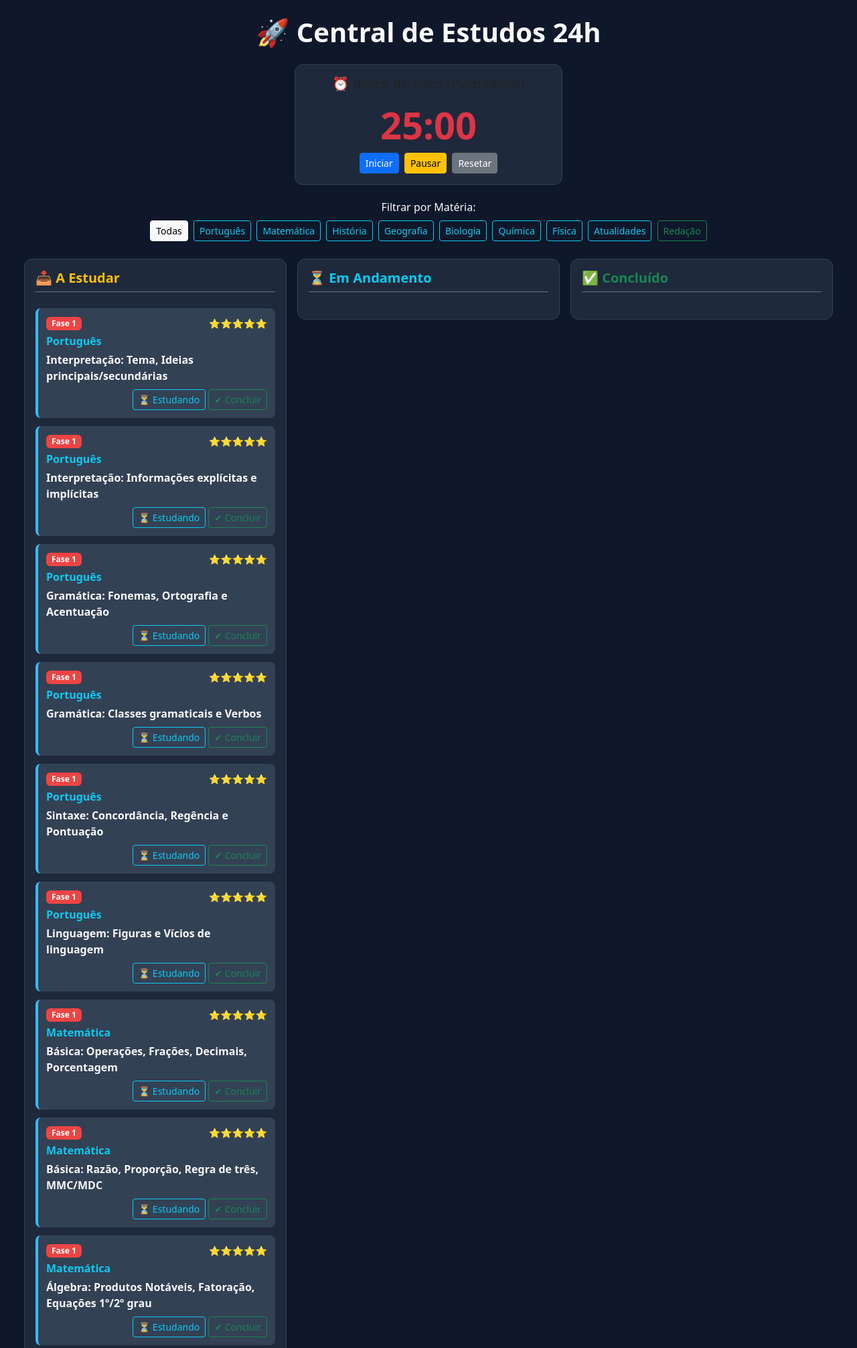
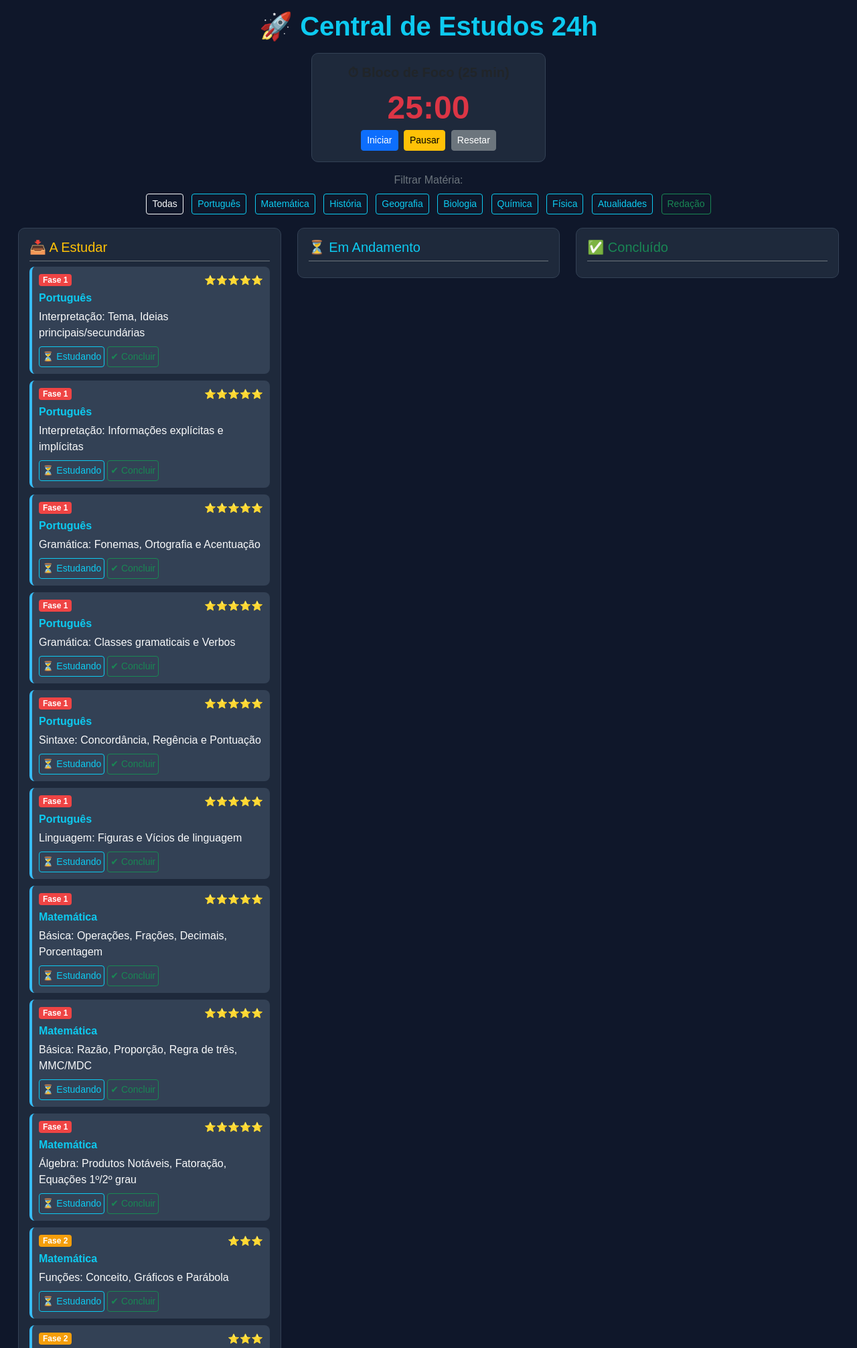
Before and after one commit to andressa123-a/sistema-estudos01, a Flask app: page / in a window 1280 px wide. Shown: the top 2012 px of the page at 67% size. Run offline with Flask 3, Linux system fonts and the light colour scheme; data comes from the database, SQL or seed files in the repository.

Commit message:
Update index.html

```diff
--- a/templates/index.html
+++ b/templates/index.html
@@ -3,28 +3,27 @@
 <head>
     <meta charset="UTF-8">
     <meta name="viewport" content="width=device-width, initial-scale=1.0">
-    <title>Central de Estudos</title>
+    <title>Central de Estudos 24h</title>
     <link href="https://cdn.jsdelivr.net/npm/bootstrap@5.3.0/dist/css/bootstrap.min.css" rel="stylesheet">
     <style>
-        body { background-color: #0f172a; color: #f8fafc; font-family: system-ui, -apple-system, sans-serif; }
-        .card-custom { background-color: #1e293b; border: 1px solid #334155; border-radius: 12px; }
-        .badge-fase { font-size: 0.75rem; font-weight: 600; padding: 4px 8px; border-radius: 6px; }
+        body { background-color: #0f172a; color: #f8fafc; font-family: sans-serif; padding: 15px; }
+        .card-custom { background-color: #1e293b; border: 1px solid #334155; border-radius: 10px; margin-bottom: 15px; }
+        .item-card { background-color: #334155; border-radius: 8px; padding: 10px; margin-bottom: 10px; border-left: 4px solid #38bdf8; }
+        .badge-fase { font-size: 0.75rem; padding: 3px 6px; border-radius: 4px; font-weight: bold; }
         .fase-1 { background-color: #ef4444; color: white; }
         .fase-2 { background-color: #f59e0b; color: white; }
         .fase-3 { background-color: #3b82f6; color: white; }
         .fase-diario { background-color: #10b981; color: white; }
-        .item-card { background-color: #334155; border-radius: 8px; padding: 12px; margin-bottom: 12px; border-left: 4px solid #38bdf8; }
-        .btn-filter { margin: 2px; }
     </style>
 </head>
-<body class="p-3 p-md-4">
-    <div class="container-fluid max-w-6xl mx-auto">
-        <h1 class="text-center fw-bold mb-4">🚀 Central de Estudos 24h</h1>
+<body>
+    <div class="container-fluid">
+        <h1 class="text-center text-info fw-bold mb-3">🚀 Central de Estudos 24h</h1>
 
         <!-- Pomodoro -->
-        <div class="card card-custom p-3 text-center mb-4 mx-auto" style="max-width: 400px;">
-            <h5 class="fw-bold mb-2">⏰ Bloco de Foco (Pomodoro)</h5>
-            <div id="timer" class="display-4 fw-bold text-danger my-2">25:00</div>
+        <div class="card card-custom p-3 text-center mx-auto" style="max-width: 350px;">
+            <h5 class="fw-bold">⏱ Bloco de Foco (25 min)</h5>
+            <div id="timer" class="display-5 fw-bold text-danger my-1">25:00</div>
             <div>
                 <button class="btn btn-primary btn-sm me-1" onclick="startTimer()">Iniciar</button>
                 <button class="btn btn-warning btn-sm me-1" onclick="pauseTimer()">Pausar</button>
@@ -33,139 +32,128 @@
         </div>
 
         <!-- Filtros -->
-        <div class="text-center mb-4">
-            <h6 class="text-light mb-2">Filtrar por Matéria:</h6>
-            <button class="btn btn-sm btn-outline-light btn-filter active" onclick="filtrarMateria('Todas', event)">Todas</button>
-            <button class="btn btn-sm btn-outline-info btn-filter" onclick="filtrarMateria('Português', event)">Português</button>
-            <button class="btn btn-sm btn-outline-info btn-filter" onclick="filtrarMateria('Matemática', event)">Matemática</button>
-            <button class="btn btn-sm btn-outline-info btn-filter" onclick="filtrarMateria('História', event)">História</button>
-            <button class="btn btn-sm btn-outline-info btn-filter" onclick="filtrarMateria('Geografia', event)">Geografia</button>
-            <button class="btn btn-sm btn-outline-info btn-filter" onclick="filtrarMateria('Biologia', event)">Biologia</button>
-            <button class="btn btn-sm btn-outline-info btn-filter" onclick="filtrarMateria('Química', event)">Química</button>
-            <button class="btn btn-sm btn-outline-info btn-filter" onclick="filtrarMateria('Física', event)">Física</button>
-            <button class="btn btn-sm btn-outline-info btn-filter" onclick="filtrarMateria('Atualidades', event)">Atualidades</button>
-            <button class="btn btn-sm btn-outline-success btn-filter" onclick="filtrarMateria('Redação', event)">Redação</button>
+        <div class="text-center mb-3">
+            <span class="d-block mb-1 text-secondary">Filtrar Matéria:</span>
+            <button class="btn btn-sm btn-outline-light m-1" onclick="filtrar('Todas')">Todas</button>
+            <button class="btn btn-sm btn-outline-info m-1" onclick="filtrar('Português')">Português</button>
+            <button class="btn btn-sm btn-outline-info m-1" onclick="filtrar('Matemática')">Matemática</button>
+            <button class="btn btn-sm btn-outline-info m-1" onclick="filtrar('História')">História</button>
+            <button class="btn btn-sm btn-outline-info m-1" onclick="filtrar('Geografia')">Geografia</button>
+            <button class="btn btn-sm btn-outline-info m-1" onclick="filtrar('Biologia')">Biologia</button>
+            <button class="btn btn-sm btn-outline-info m-1" onclick="filtrar('Química')">Química</button>
+            <button class="btn btn-sm btn-outline-info m-1" onclick="filtrar('Física')">Física</button>
+            <button class="btn btn-sm btn-outline-info m-1" onclick="filtrar('Atualidades')">Atualidades</button>
+            <button class="btn btn-sm btn-outline-success m-1" onclick="filtrar('Redação')">Redação</button>
         </div>
 
-        <!-- Kanban -->
-        <div class="row g-3">
+        <!-- Colunas -->
+        <div class="row">
             <div class="col-md-4">
-                <div class="card card-custom p-3 min-vh-50">
-                    <h5 class="fw-bold text-warning border-bottom border-secondary pb-2">📥 A Estudar</h5>
-                    <div id="coluna-a-estudar" class="mt-3"></div>
+                <div class="card card-custom p-3">
+                    <h5 class="text-warning border-bottom border-secondary pb-2">📥 A Estudar</h5>
+                    <div id="coluna-a-estudar"></div>
                 </div>
             </div>
             <div class="col-md-4">
-                <div class="card card-custom p-3 min-vh-50">
-                    <h5 class="fw-bold text-info border-bottom border-secondary pb-2">⏳ Em Andamento</h5>
-                    <div id="coluna-em-andamento" class="mt-3"></div>
+                <div class="card card-custom p-3">
+                    <h5 class="text-info border-bottom border-secondary pb-2">⏳ Em Andamento</h5>
+                    <div id="coluna-em-andamento"></div>
                 </div>
             </div>
             <div class="col-md-4">
-                <div class="card card-custom p-3 min-vh-50">
-                    <h5 class="fw-bold text-success border-bottom border-secondary pb-2">✅ Concluído</h5>
-                    <div id="coluna-concluido" class="mt-3"></div>
+                <div class="card card-custom p-3">
+                    <h5 class="text-success border-bottom border-secondary pb-2">✅ Concluído</h5>
+                    <div id="coluna-concluido"></div>
                 </div>
             </div>
         </div>
     </div>
 
     <script>
-        let todosTopicos = [];
-        let materiaAtual = 'Todas';
+        let lista = [];
+        let filtroMateria = 'Todas';
 
-        async function carregarTopicos() {
-            try {
-                const res = await fetch('/api/topicos');
-                todosTopicos = await res.json();
-                renderizarKanban();
-            } catch (err) {
-                console.error("Erro ao carregar tópicos:", err);
-            }
+        function carregar() {
+            fetch('/api/topicos')
+                .then(r => r.json())
+                .then(data => {
+                    lista = data;
+                    render();
+                })
+                .catch(e => console.error(e));
         }
 
-        function renderizarKanban() {
-            const colAEstudar = document.getElementById('coluna-a-estudar');
-            const colEmAndamento = document.getElementById('coluna-em-andamento');
-            const colConcluido = document.getElementById('coluna-concluido');
+        function render() {
+            const colA = document.getElementById('coluna-a-estudar');
+            const colE = document.getElementById('coluna-em-andamento');
+            const colC = document.getElementById('coluna-concluido');
 
-            colAEstudar.innerHTML = '';
-            colEmAndamento.innerHTML = '';
-            colConcluido.innerHTML = '';
+            colA.innerHTML = ''; colE.innerHTML = ''; colC.innerHTML = '';
 
-            const filtrados = materiaAtual === 'Todas'
-                ? todosTopicos
-                : todosTopicos.filter(t => t.materia === materiaAtual);
+            const filtrados = (filtroMateria === 'Todas')
+                ? lista
+                : lista.filter(x => x.materia === filtroMateria);
 
             filtrados.forEach(item => {
                 const card = document.createElement('div');
                 card.className = 'item-card';
 
-                let faseClass = 'fase-3';
-                if (item.fase === 'Fase 1') faseClass = 'fase-1';
-                if (item.fase === 'Fase 2') faseClass = 'fase-2';
-                if (item.fase === 'Diário') faseClass = 'fase-diario';
+                let fClass = 'fase-3';
+                if (item.fase === 'Fase 1') fClass = 'fase-1';
+                if (item.fase === 'Fase 2') fClass = 'fase-2';
+                if (item.fase === 'Diário') fClass = 'fase-diario';
 
                 card.innerHTML = `
-                    <div class="d-flex justify-content-between align-items-center mb-1">
-                        <span class="badge badge-fase ${faseClass}">${item.fase}</span>
-                        <small class="text-warning fw-bold">${item.prioridade}</small>
+                    <div class="d-flex justify-content-between align-items-center">
+                        <span class="badge badge-fase ${fClass}">${item.fase}</span>
+                        <small class="text-warning">${item.prioridade}</small>
                     </div>
-                    <div class="fw-bold text-info mb-1">${item.materia}</div>
-                    <div class="fw-semibold text-light mb-2">${item.nome}</div>
-                    <div class="d-flex justify-content-end gap-1 mt-2">
-                        ${item.status !== 'A Estudar' ? `<button onclick="mudarStatus(${item.id}, 'A Estudar')" class="btn btn-sm btn-outline-warning">⬅ A Estudar</button>` : ''}
-                        ${item.status !== 'Em Andamento' ? `<button onclick="mudarStatus(${item.id}, 'Em Andamento')" class="btn btn-sm btn-outline-info">⏳ Estudando</button>` : ''}
-                        ${item.status !== 'Concluído' ? `<button onclick="mudarStatus(${item.id}, 'Concluído')" class="btn btn-sm btn-outline-success">✔ Concluir</button>` : ''}
+                    <div class="fw-bold text-info my-1">${item.materia}</div>
+                    <div class="text-light mb-2">${item.nome}</div>
+                    <div class="d-flex gap-1">
+                        ${item.status !== 'A Estudar' ? `<button onclick="mover(${item.id}, 'A Estudar')" class="btn btn-sm btn-outline-warning p-1">⬅ A Estudar</button>` : ''}
+                        ${item.status !== 'Em Andamento' ? `<button onclick="mover(${item.id}, 'Em Andamento')" class="btn btn-sm btn-outline-info p-1">⏳ Estudando</button>` : ''}
+                        ${item.status !== 'Concluído' ? `<button onclick="mover(${item.id}, 'Concluído')" class="btn btn-sm btn-outline-success p-1">✔ Concluir</button>` : ''}
                     </div>
                 `;
 
-                if (item.status === 'A Estudar') colAEstudar.appendChild(card);
-                else if (item.status === 'Em Andamento') colEmAndamento.appendChild(card);
-                else if (item.status === 'Concluído') colConcluido.appendChild(card);
+                if (item.status === 'A Estudar') colA.appendChild(card);
+                else if (item.status === 'Em Andamento') colE.appendChild(card);
+                else if (item.status === 'Concluído') colC.appendChild(card);
             });
         }
 
-        async function mudarStatus(id, novoStatus) {
-            await fetch('/api/topicos/atualizar', {
+        function mover(id, novoStatus) {
+            fetch('/api/topicos/atualizar', {
                 method: 'POST',
                 headers: { 'Content-Type': 'application/json' },
-                body: JSON.stringify({ id, status: novoStatus })
+                body: JSON.stringify({ id: id, status: novoStatus })
+            }).then(() => {
+                const item = lista.find(x => x.id === id);
+                if (item) item.status = novoStatus;
+                render();
             });
-            const item = todosTopicos.find(t => t.id === id);
-            if (item) item.status = novoStatus;
-            renderizarKanban();
         }
 
-        function filtrarMateria(materia, evt) {
-            materiaAtual = materia;
-            document.querySelectorAll('.btn-filter').forEach(b => b.classList.remove('active'));
-            if(evt) evt.target.classList.add('active');
-            renderizarKanban();
+        function filtrar(mat) {
+            filtroMateria = mat;
+            render();
         }
 
-        let timeLeft = 1500;
-        let timerId = null;
+        // Pomodoro
+        let timeLeft = 1500, timerId = null;
+        function updateTimer() {
+            const m = Math.floor(timeLeft / 60).toString().padStart(2, '0');
+            const s = (timeLeft % 60).toString().padStart(2, '0');
+            document.getElementById('timer').textContent = `${m}:${s}`;
+        }
+        function startTimer() {
+            if (!timerId) timerId = setInterval(() => { if (timeLeft > 0) { timeLeft--; updateTimer(); } }, 1000);
+        }
+        function pauseTimer() { clearInterval(timerId); timerId = null; }
+        function resetTimer() { pauseTimer(); timeLeft = 1500; updateTimer(); }
 
-        function updateTimerDisplay() {
-            const min = Math.floor(timeLeft / 60).toString().padStart(2, '0');
-            const sec = (timeLeft % 60).toString().padStart(2, '0');
-            document.getElementById('timer').textContent = `${min}:${sec}`;
-        }
-
-        function startTimer() {
-            if (!timerId) {
-                timerId = setInterval(() => {
-                    if (timeLeft > 0) { timeLeft--; updateTimerDisplay(); }
-                    else { clearInterval(timerId); timerId = null; alert('Tempo concluído!'); }
-                }, 1000);
-            }
-        }
-
-        function pauseTimer() { clearInterval(timerId); timerId = null; }
-        function resetTimer() { pauseTimer(); timeLeft = 1500; updateTimerDisplay(); }
-
-        carregarTopicos();
+        carregar();
     </script>
 </body>
 </html>
```
